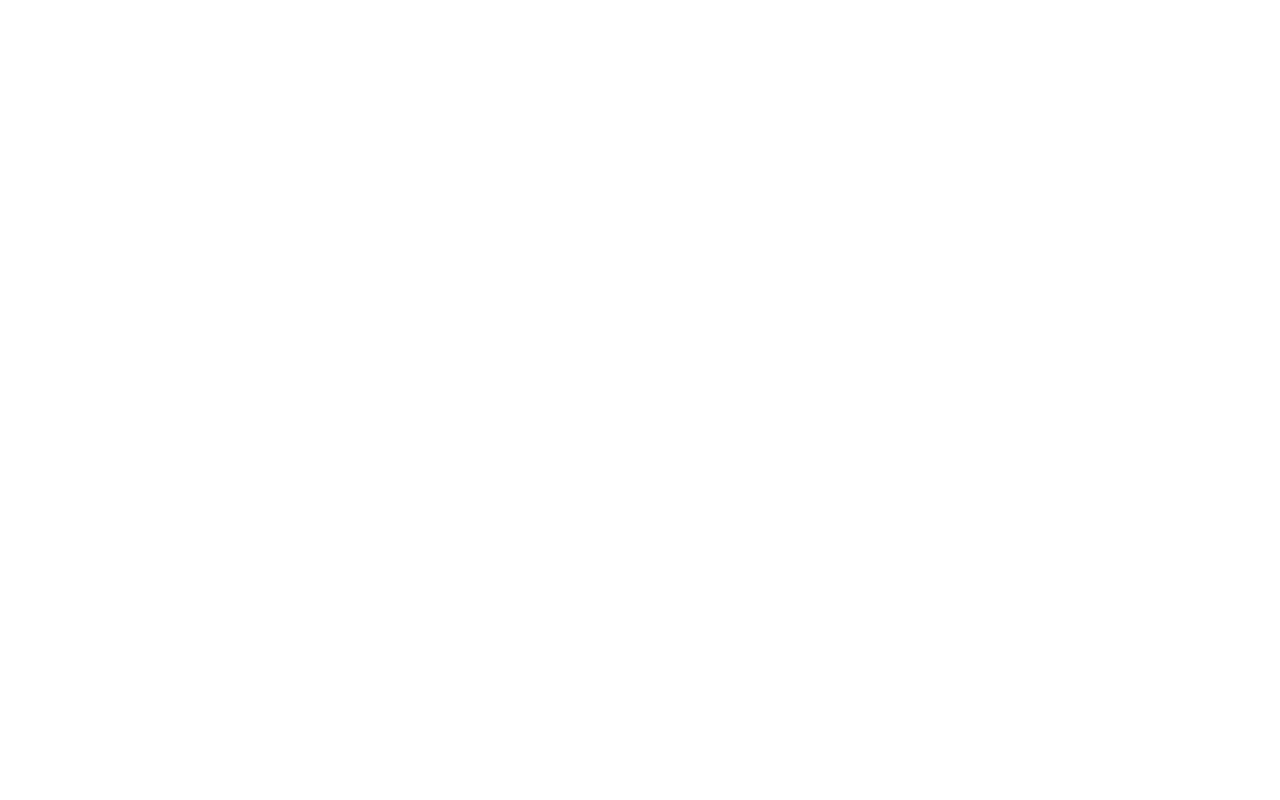
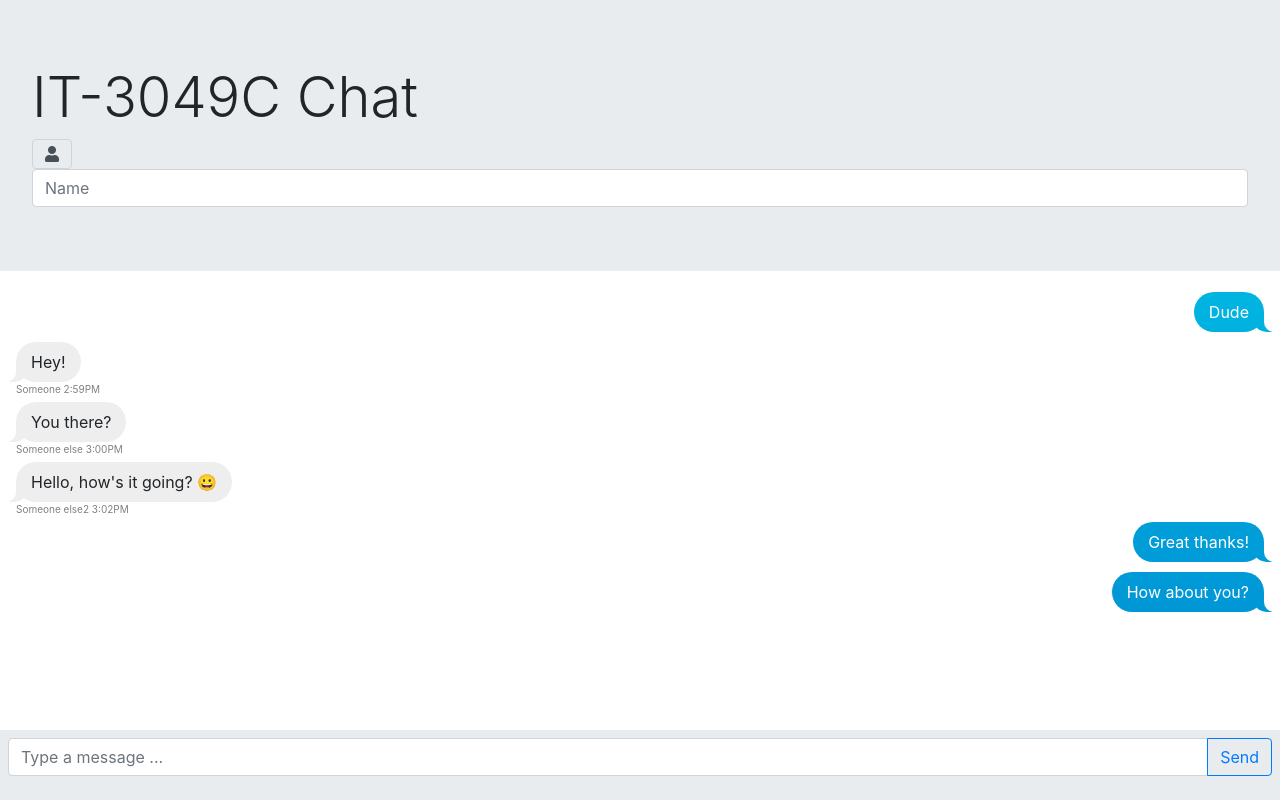
Before and after one commit to it3049c-fall22-henderson/chatting-application-mabrey64, a website: page index.html in a window 1280 px wide. Drawn offline with Linux system fonts and the light colour scheme.

Commit message:
Updated HTML and CSS
index.html and styles.css were updated according to assignment instructions.

```diff
--- a/index.html
+++ b/index.html
@@ -1,5 +1,6 @@
 <!DOCTYPE html>
 <html lang="en">
+
 <head>
     <meta charset="UTF-8" />
     <meta name="viewport" content="width=device-width, initial-scale=1.0" />
@@ -15,17 +16,73 @@
 
 <body>
     <header>
-
+        <div class="jumbotron">
+            <h1 class="display-4">IT-3049C Chat</h1>
+            <div class="input-group-prepend">
+                <span class="input-group-text">
+                    <i class="fas fa-user"></i>
+                </span>
+            </div>
+            <input id="my-name-input" type="text" class="form-control" placeholder="Name">
+        </div>
     </header>
 
     <div id="chat">
+        <div class="mine messages">
+            <div class="message">
+                Dude
+            </div>
+        </div>
+        <div class="yours messages">
+            <div class="message">
+                Hey!
+            </div>
+            <div class="sender-info">
+                Someone 2:59PM
+            </div>
+        </div>
 
+        <div class="yours messages">
+            <div class="message">
+                You there?
+            </div>
+            <div class="sender-info">
+                Someone else 3:00PM
+            </div>
+        </div>
+
+        <div class="yours messages">
+            <div class="message">
+                Hello, how's it going? 😀
+            </div>
+            <div class="sender-info">
+                Someone else2 3:02PM
+            </div>
+        </div>
+
+        <div class="mine messages">
+            <div class="message">
+                Great thanks!
+            </div>
+        </div>
+
+        <div class="mine messages">
+            <div class="message">
+                How about you?
+            </div>
+        </div>
     </div>
 
     <footer>
-
+        <div id="chatbar" class="input-group mb-3">
+            <input type="text" id="my-message" class="form-control" placeholder="Type a message ...">
+            <div class="input-group-append">
+                <button class="btn btn-outline-primary" id="send-button" type="button">Send</button>
+            </div>
+        </div>
     </footer>
     <!-- Our own Scripts -->
     <script src="resources/js/index.js"></script>
 </body>
+
 </html>
--- a/resources/css/styles.css
+++ b/resources/css/styles.css
@@ -0,0 +1,121 @@
+body,
+html {
+    height: 100vh;
+    overflow: hidden;
+    margin: 0;
+    padding: 0;
+}
+
+body {
+    display: flex;
+    flex-direction: column;
+}
+
+header,
+    footer {
+    background: #e9ecef;
+}
+
+.jumbotron {
+    margin-bottom:0;
+}
+
+footer {
+    padding: 0.5rem
+}
+
+#chat {
+    flex: 1 0 auto;
+    height: 0;
+    overflow-y: auto;
+    padding: 1rem;
+}
+.sender-info {
+  font-size: 10px;
+  margin-top: -5px;
+  color:grey;
+}
+
+.messages {
+  display: flex;
+  flex-direction: column;
+}
+
+.message {
+  border-radius: 20px;
+  padding: 8px 15px;
+  margin-top: 5px;
+  margin-bottom: 5px;
+  display: inline-block;
+}
+
+.yours {
+  align-items: flex-start;
+}
+
+.yours .message {
+  margin-right: 25%;
+  background-color: #eee;
+  position: relative;
+}
+
+.yours .message:before {
+  content: "";
+  position: absolute;
+  z-index: 0;
+  bottom: 0;
+  left: -7px;
+  height: 20px;
+  width: 20px;
+  background: #eee;
+  border-bottom-right-radius: 15px;
+}
+
+.yours .message:after {
+  content: "";
+  position: absolute;
+  z-index: 1;
+  bottom: 0;
+  left: -10px;
+  width: 10px;
+  height: 20px;
+  background: white;
+  border-bottom-right-radius: 10px;
+}
+
+.mine {
+  align-items: flex-end;
+}
+
+.mine .message {
+  color: white;
+  margin-left: 25%;
+  background: linear-gradient(to bottom, #00D0EA 0%, #0085D1 100%);
+  background-attachment: fixed;
+  position: relative;
+}
+
+.mine .message:before {
+  content: "";
+  position: absolute;
+  z-index: 0;
+  bottom: 0;
+  right: -8px;
+  height: 20px;
+  width: 20px;
+  background: linear-gradient(to bottom, #00D0EA 0%, #0085D1 100%);
+  background-attachment: fixed;
+  border-bottom-left-radius: 15px;
+}
+
+.mine .message:after {
+  content: "";
+  position: absolute;
+  z-index: 1;
+  bottom: 0;
+  right: -10px;
+  width: 10px;
+  height: 20px;
+  background: white;
+  border-bottom-left-radius: 10px;
+}
```
Also changed, not shown: 1 other file. Lines whose indentation alone changed are shown as unchanged.
